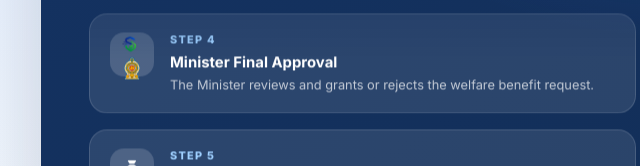
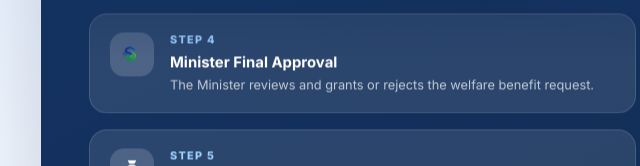
Before and after one commit to harindu1440/Samurdhi-Sawiya, a website: page register.html in a window 1280 px wide. Shown: the part 529-695 px from the top of the page, 10-650 px from the left. Drawn offline with nearby package versions, Linux system fonts and the light colour scheme.

Commit message:
snapshot

```diff
--- a/assets/css/theme.css
+++ b/assets/css/theme.css
@@ -127,6 +127,23 @@ body {
     radial-gradient(circle at right bottom, var(--bg-gradient-2), transparent 36%),
     linear-gradient(180deg, var(--bg-gradient-top) 0%, var(--bg) 100%);
   transition: background-color 0.3s ease, color 0.3s ease;
+  position: relative;
+  z-index: 1;
+}
+
+body::before {
+  content: '';
+  position: fixed;
+  top: 50%;
+  left: 50%;
+  transform: translate(-50%, -50%);
+  width: 50vw;
+  height: 50vh;
+  background: url('../images/emblem.png') no-repeat center center;
+  background-size: contain;
+  opacity: 0.05;
+  z-index: -1;
+  pointer-events: none;
 }
 
 a {
--- a/register.html
+++ b/register.html
@@ -440,7 +440,7 @@
 
             <div class="step-card">
               <span class="step-card-icon"><img src="assets/images/logo.png" alt="Logo" style="width:24px; height:auto; margin-right:4px;">
-<img src="assets/images/emblem.png" alt="Emblem" style="width:24px; height:auto;"></span>
+</span>
               <div class="step-card-body">
                 <span class="step-card-step">Step 4</span>
                 <span class="step-card-title">Minister Final Approval</span>
@@ -487,7 +487,7 @@
 
             <div class="step-card" aria-hidden="true">
               <span class="step-card-icon"><img src="assets/images/logo.png" alt="Logo" style="width:24px; height:auto; margin-right:4px;">
-<img src="assets/images/emblem.png" alt="Emblem" style="width:24px; height:auto;"></span>
+</span>
               <div class="step-card-body">
                 <span class="step-card-step">Step 4</span>
                 <span class="step-card-title">Minister Final Approval</span>
```
Also changed, not shown: admin_approvals.html (+1 -1 lines), admin_complaints.html (+1 -1 lines), admin_dashboard.html (+1 -1 lines), admin_payments.html (+1 -1 lines), admin_users.html (+1 -1 lines), applicant_dashboard.html (+2 -2 lines), applicant_edit.html (+2 -2 lines), applicant_payments.html (+1 -1 lines), apply_benefit.html (+1 -1 lines), gn_applications.html (+1 -1 lines), gn_dashboard.html (+1 -1 lines), gn_payments_view.html (+1 -1 lines), index.html (+1 -1 lines), lodge_complain.html (+1 -1 lines), 3 more files.
